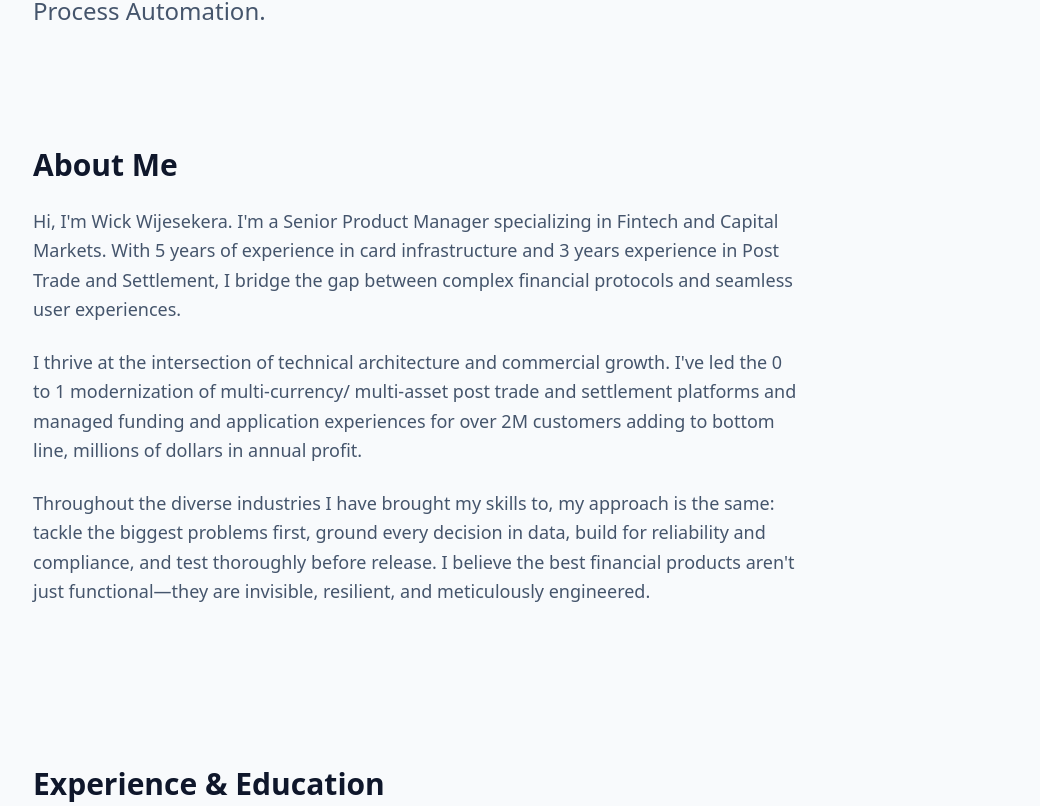
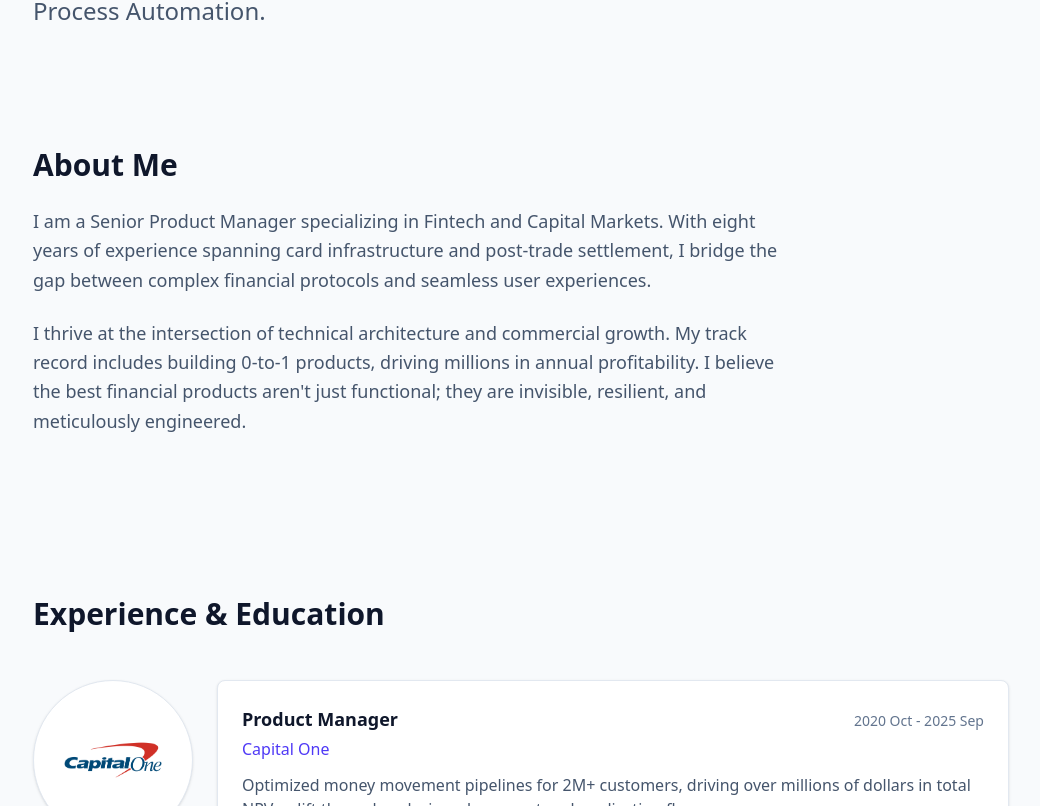
Before and after one commit to wick-wi/personal-web, a React (Vite) app: page / in a window 1280 px wide. Shown: the part 390-1196 px from the top of the page, without its empty margins (119-1159 px from the left). Built offline with nearby package versions, Linux system fonts and the light colour scheme.

Commit message:
updated about me

```diff
--- a/src/components/About.jsx
+++ b/src/components/About.jsx
@@ -17,15 +17,11 @@ export default function About() {
         {/* This container ensures the text style and spacing work together */}
         <div className="space-y-6 text-slate-600 text-lg leading-relaxed">
           <p>
-            Hi, I'm Wick Wijesekera. I'm a Senior Product Manager specializing in Fintech and Capital Markets. With 5 years of experience in card infrastructure and 3 years experience in Post Trade and Settlement, I bridge the gap between complex financial protocols and seamless user experiences.
+          I am a Senior Product Manager specializing in Fintech and Capital Markets. With eight years of experience spanning card infrastructure and post-trade settlement, I bridge the gap between complex financial protocols and seamless user experiences.
           </p>
 
           <p>
-            I thrive at the intersection of technical architecture and commercial growth. I've led the 0 to 1 modernization of multi-currency/ multi-asset post trade and settlement platforms and managed funding and application experiences for over 2M customers adding to bottom line, millions of dollars in annual profit.
-          </p>
-
-          <p>
-            Throughout the diverse industries I have brought my skills to, my approach is the same: tackle the biggest problems first, ground every decision in data, build for reliability and compliance, and test thoroughly before release. I believe the best financial products aren't just functional—they are invisible, resilient, and meticulously engineered.
+          I thrive at the intersection of technical architecture and commercial growth. My track record includes building 0-to-1 products, driving millions in annual profitability. I believe the best financial products aren't just functional; they are invisible, resilient, and meticulously engineered.
           </p>
         </div>
       </motion.div>
```
